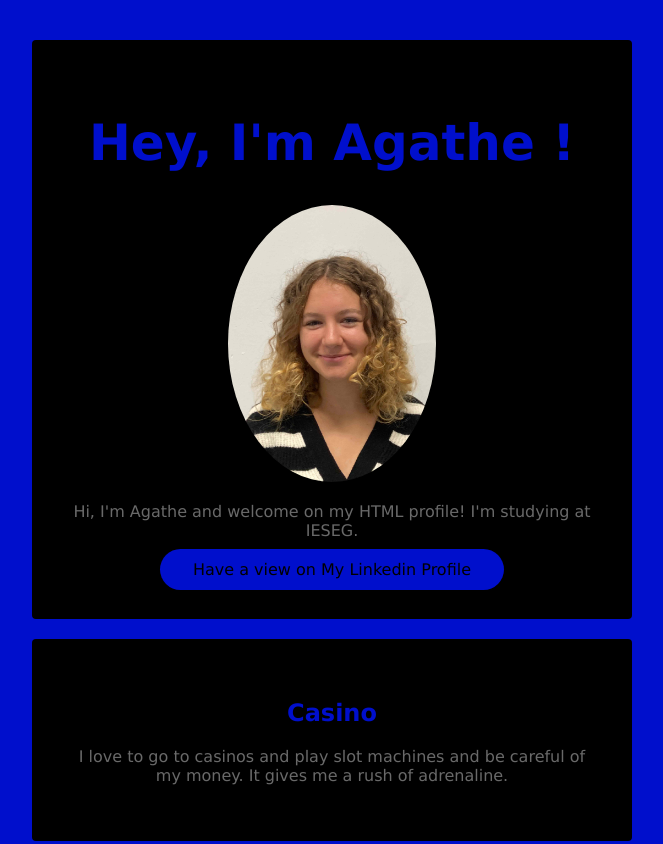
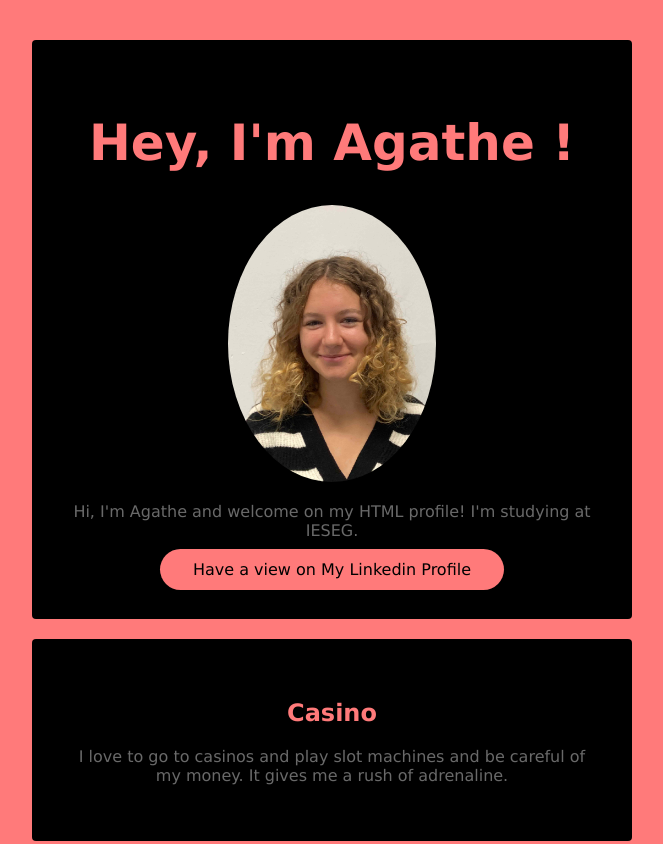
Before and after one commit to Agathe2608/site, a plain HTML site: page index.html in a window 1280 px wide. Shown: the top 844 px of the page, without its empty margins (308-971 px from the left). Drawn offline with Linux system fonts and the light colour scheme; a web font is replaced by a local one.

Commit message:
Update style.css

```diff
--- a/style.css
+++ b/style.css
@@ -1,6 +1,6 @@
 
 body{
- 	background: #000FCC;
+ 	background: #ff7a7a;
  	color: #696969;
  	font-family: 'Verdana', serif;
  	font-size: 16px;
@@ -10,12 +10,12 @@ h1, h2, h3 {
 	font-family: 'Verdana', sans-serif;
 }
 h1 {
-  	color: #000FCC;
+  	color: #ff7a7a;
   	font-size: 50px;
   	font-weight: 700;
 }
 h2 {
-  	color: #000FCC;
+  	color: #ff7a7a;
   	font-size: px;
   	font-weight: 900;
 }
@@ -61,7 +61,7 @@ a:hover {
 }
 
 .btn-blue {
-	background-color: #000FCC;
+	background-color: #ff7a7a;
 	color: black;
 	padding: 11px 33px;
 	border-radius: 22px;
```
